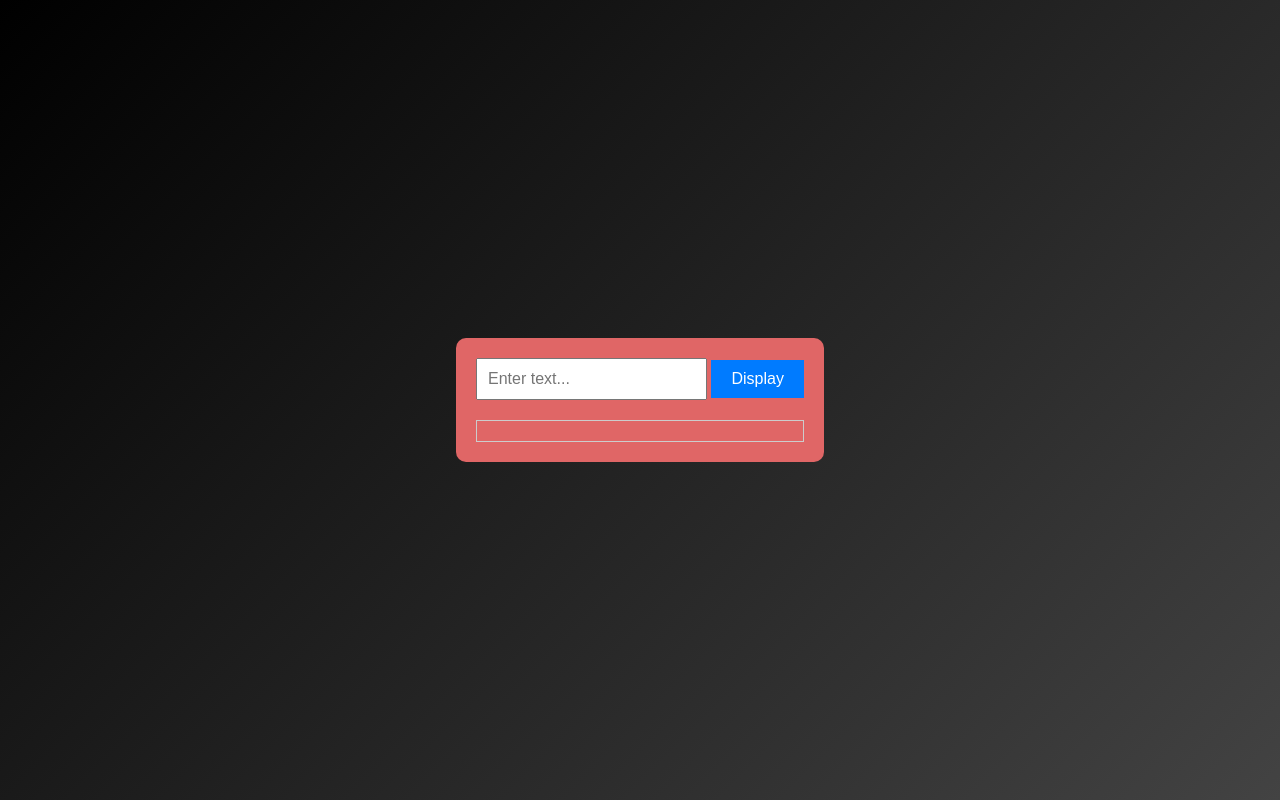
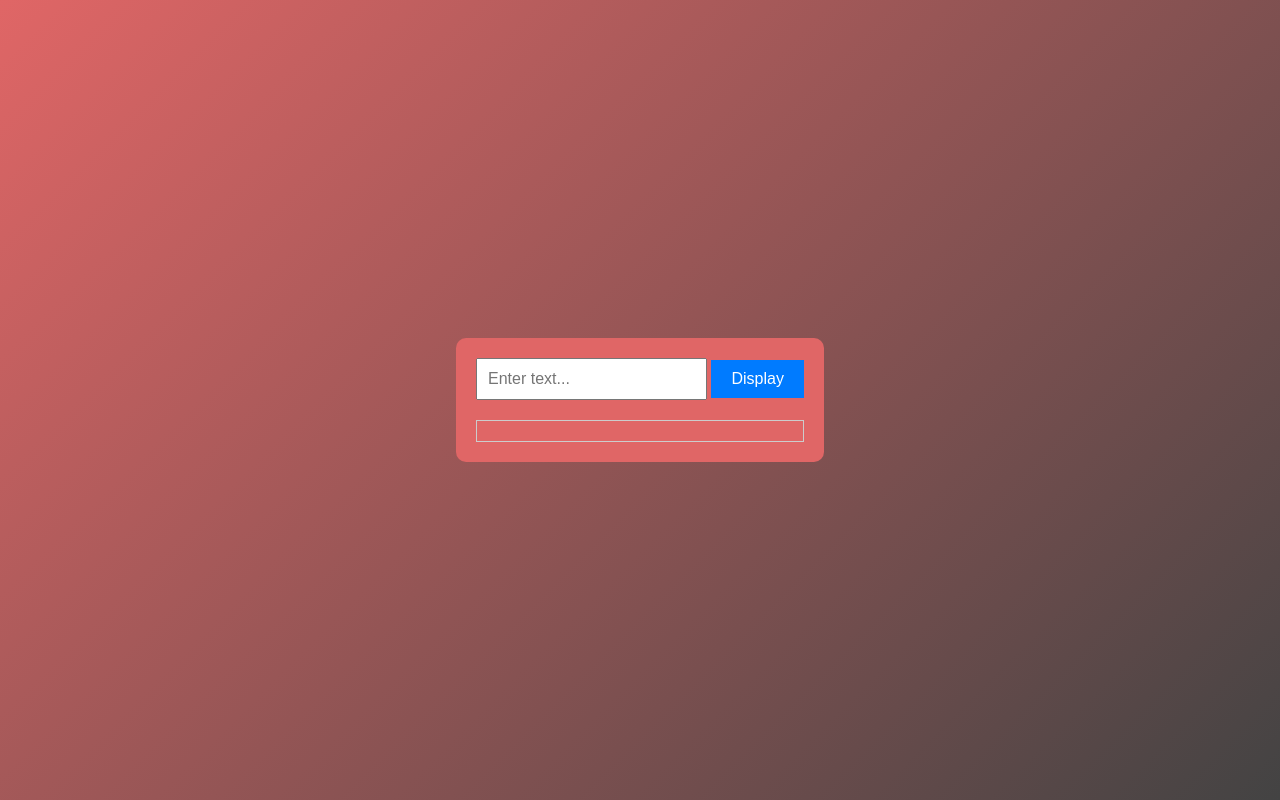
Before and after one commit to Yolanabilah/Infinite-Library, a plain HTML site: page index.html in a window 1280 px wide. Drawn offline with Linux system fonts and the light colour scheme.

Commit message:
Update index.html

```diff
--- a/index.html
+++ b/index.html
@@ -12,7 +12,7 @@
             align-items: center;
             height: 100vh;
             margin: 0;
-            background: linear-gradient(135deg, #000000, #434343);
+            background: linear-gradient(135deg, #e06666, #434343);
             background-size: cover;
         }
         #container {
```
